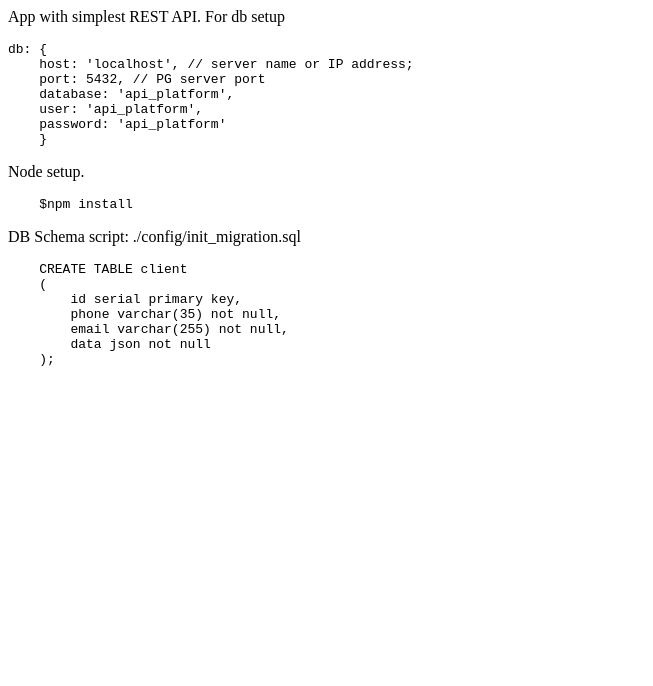
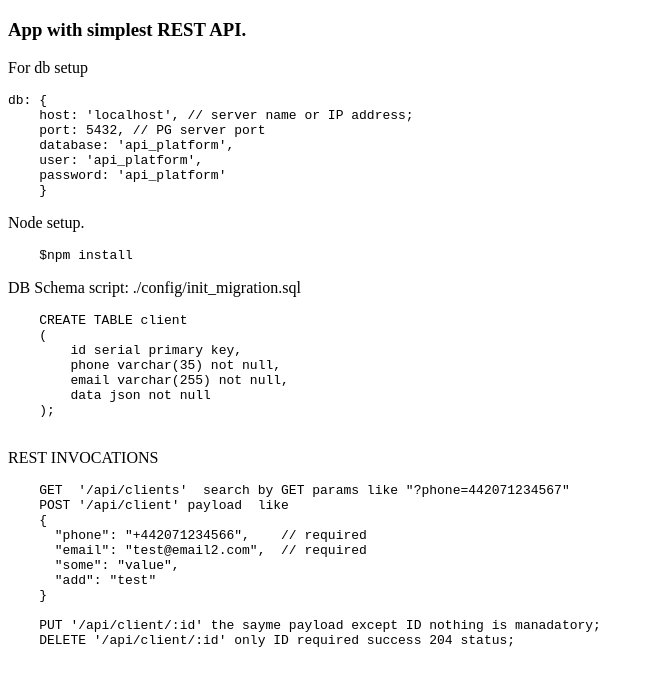
Before and after one commit to mmuruev/api-node-vanila-rest, a website: page src/public/manual.html in a window 1280 px wide. Shown: the whole page, without its empty margins (0-653 px from the left). Drawn offline with Linux system fonts and the light colour scheme.

Commit message:
= update manual

```diff
--- a/src/public/manual.html
+++ b/src/public/manual.html
@@ -2,13 +2,13 @@
 <html lang="en">
 <head>
     <meta charset="UTF-8">
-    <title>Title</title>
+    <title>REST API Manual</title>
 </head>
 <body>
-App with simplest REST API.
-
+<h3>App with simplest REST API.</h3>
+<p>
 For db setup
-<p>
+</p>
 <pre>db: {
     host: 'localhost', // server name or IP address;
     port: 5432, // PG server port
@@ -17,20 +17,21 @@ For db setup
     password: 'api_platform'
     }
 </pre>
-</p>
+
 
 
 <p>
     Node setup.
+</p>
 <pre>
     $npm install
 </pre>
 
-</p>
+
 
 <p>
     DB Schema script: ./config/init_migration.sql
-
+</p>
 <pre>
     CREATE TABLE client
     (
@@ -41,7 +42,24 @@ For db setup
     );
 
 </pre>
+
+<p>
+    REST INVOCATIONS
 </p>
+<pre>
+    GET  '/api/clients'  search by GET params like "?phone=442071234567"
+    POST '/api/client' payload  like
+    {
+      "phone": "+442071234566",    // required
+      "email": "test@email2.com",  // required
+      "some": "value",
+      "add": "test"
+    }
+
+    PUT '/api/client/:id' the sayme payload except ID nothing is manadatory;
+    DELETE '/api/client/:id' only ID required success 204 status;
+</pre>
+
 
 
 </body>
```
